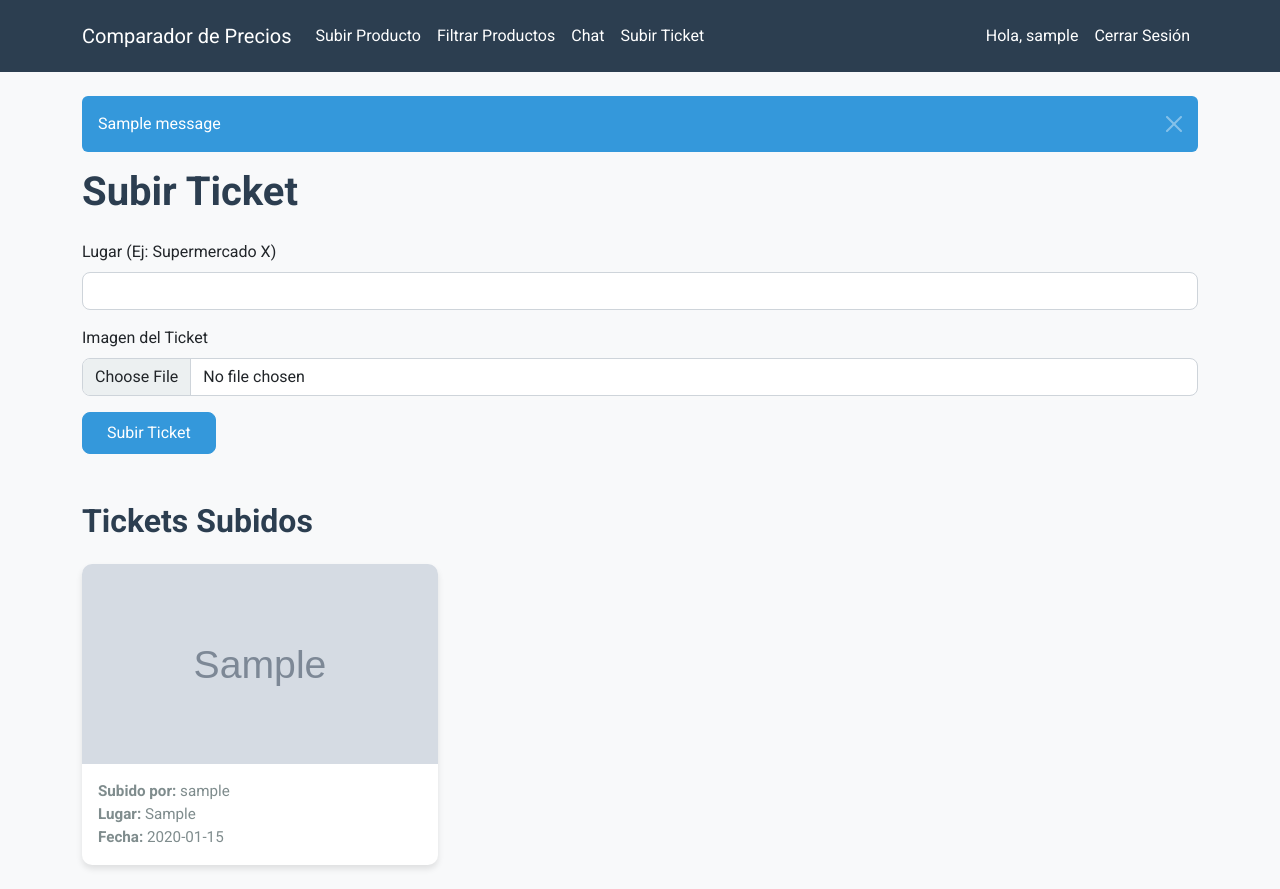
After one commit to NicolasBlancoDEV/app-comparador-precio-nueva, a Flask app: page /upload_ticket in a window 1280 px wide. The commit adds this page. Run offline with Flask 3, Linux system fonts and the light colour scheme; a user stored in the database is signed in; tables that the repository leaves empty hold one stand-in row (values such as "Sample post"); grey boxes marked "Sample" are stand-in pictures; one stand-in notice (Sample message) is shown; some libraries are stand-ins or nearby versions.

Commit message:
Ajustar zona horaria a Argentina y añadir sección para subir tickets

```diff
--- a/app.py
+++ b/app.py
@@ -1,19 +1,32 @@
 from flask import Flask, render_template, request, redirect, url_for, flash, send_from_directory, make_response
 import sqlite3
 import os
-from datetime import datetime
+from datetime import datetime, timedelta
 from werkzeug.security import generate_password_hash, check_password_hash
 from flask_login import LoginManager, UserMixin, login_user, login_required, logout_user, current_user
 import secrets
+import pytz
+import cloudinary
+import cloudinary.uploader
 
 app = Flask(__name__)
 app.config['SECRET_KEY'] = 'supersecretkey'
 DATABASE = '/opt/render/project/src/database.db'
 
+# Configurar Cloudinary
+cloudinary.config(
+    cloud_name=os.getenv('CLOUDINARY_CLOUD_NAME'),
+    api_key=os.getenv('CLOUDINARY_API_KEY'),
+    api_secret=os.getenv('CLOUDINARY_API_SECRET')
+)
+
 # Configurar Flask-Login
 login_manager = LoginManager()
 login_manager.init_app(app)
 login_manager.login_view = 'login'
+
+# Configurar la zona horaria de Argentina (UTC-3)
+argentina_tz = pytz.timezone('America/Argentina/Buenos_Aires')
 
 # Modelo de usuario para Flask-Login
 class User(UserMixin):
@@ -50,6 +63,19 @@ def get_db_connection():
         print(f"Error al conectar a la base de datos: {e}")
         raise e
 
+# Obtener la fecha actual en la zona horaria de Argentina
+def get_current_time():
+    return datetime.now(argentina_tz).strftime('%Y-%m-%d %H:%M:%S')
+
+# Convertir timestamp a la zona horaria de Argentina
+def to_argentina_time(timestamp):
+    try:
+        dt = datetime.strptime(timestamp, '%Y-%m-%d %H:%M:%S')
+        dt = argentina_tz.localize(dt)
+        return dt.strftime('%Y-%m-%d %H:%M:%S')
+    except ValueError:
+        return timestamp
+
 # Crear las tablas
 def init_db():
     try:
@@ -85,6 +111,15 @@ def init_db():
                 user_id INTEGER NOT NULL,
                 token TEXT NOT NULL,
                 expiry TEXT NOT NULL,
+                FOREIGN KEY (user_id) REFERENCES users(id)
+            )''')
+            # Tabla para tickets
+            c.execute('''CREATE TABLE IF NOT EXISTS tickets (
+                id INTEGER PRIMARY KEY AUTOINCREMENT,
+                user_id INTEGER NOT NULL,
+                image_url TEXT NOT NULL,
+                place TEXT NOT NULL,
+                upload_date TEXT NOT NULL,
                 FOREIGN KEY (user_id) REFERENCES users(id)
             )''')
             conn.commit()
@@ -141,7 +176,7 @@ def login():
     if request.method == 'POST':
         username = request.form['username']
         password = request.form['password']
-        remember = request.form.get('remember') == 'on'  # Checkbox para recordar
+        remember = request.form.get('remember') == 'on'
 
         try:
             with get_db_connection() as conn:
@@ -152,15 +187,11 @@ def login():
                     user_obj = User(user[0], user[1], user[3])
                     login_user(user_obj)
 
-                    # Crear respuesta
                     response = make_response(redirect(url_for('index')))
-
-                    # Si el usuario marcó "recordar", guardar en cookies
                     if remember:
-                        response.set_cookie('username', username, max_age=30*24*60*60)  # 30 días
-                        response.set_cookie('password_hash', user[2], max_age=30*24*60*60)  # Guardamos el hash, no la contraseña
+                        response.set_cookie('username', username, max_age=30*24*60*60)
+                        response.set_cookie('password_hash', user[2], max_age=30*24*60*60)
                     else:
-                        # Si no marcó "recordar", eliminar cookies
                         response.set_cookie('username', '', expires=0)
                         response.set_cookie('password_hash', '', expires=0)
 
@@ -181,7 +212,6 @@ def login():
 @login_required
 def logout():
     logout_user()
-    # Crear respuesta para eliminar cookies
     response = make_response(redirect(url_for('index')))
     response.set_cookie('username', '', expires=0)
     response.set_cookie('password_hash', '', expires=0)
@@ -196,6 +226,8 @@ def index():
             c = conn.cursor()
             c.execute('SELECT id, name, brand, price, place, upload_date FROM products ORDER BY upload_date DESC')
             products = c.fetchall()
+            # Convertir fechas a la zona horaria de Argentina
+            products = [(p[0], p[1], p[2], p[3], p[4], to_argentina_time(p[5])) for p in products]
     except sqlite3.Error as e:
         flash(f'Error al cargar productos: {e}')
         print(f"Error al cargar productos: {e}")
@@ -227,7 +259,7 @@ def upload():
             with get_db_connection() as conn:
                 c = conn.cursor()
                 c.execute('INSERT INTO products (name, brand, price, place, upload_date) VALUES (?, ?, ?, ?, ?)',
-                          (name, brand, price, place, datetime.now().strftime('%Y-%m-%d %H:%M:%S')))
+                          (name, brand, price, place, get_current_time()))
                 conn.commit()
             flash('Producto subido exitosamente!')
             print("Producto guardado en la base de datos")
@@ -255,6 +287,7 @@ def filter_products():
                           ORDER BY upload_date DESC'''
                 c.execute(query, (f'%{search_query}%', f'%{search_query}%', f'%{search_query}%'))
                 products = c.fetchall()
+                products = [(p[0], p[1], p[2], p[3], p[4], to_argentina_time(p[5])) for p in products]
         except sqlite3.Error as e:
             flash(f'Error al buscar productos: {e}')
             print(f"Error al buscar productos: {e}")
@@ -264,6 +297,7 @@ def filter_products():
                 c = conn.cursor()
                 c.execute('SELECT id, name, brand, price, place, upload_date FROM products ORDER BY upload_date DESC')
                 products = c.fetchall()
+                products = [(p[0], p[1], p[2], p[3], p[4], to_argentina_time(p[5])) for p in products]
         except sqlite3.Error as e:
             flash(f'Error al cargar productos: {e}')
             print(f"Error al cargar productos: {e}")
@@ -284,7 +318,7 @@ def chat():
             with get_db_connection() as conn:
                 c = conn.cursor()
                 c.execute('INSERT INTO chat_messages (user_id, message, timestamp) VALUES (?, ?, ?)',
-                          (current_user.id, message, datetime.now().strftime('%Y-%m-%d %H:%M:%S')))
+                          (current_user.id, message, get_current_time()))
                 conn.commit()
             flash('Mensaje enviado!')
             return redirect(url_for('chat'))
@@ -301,6 +335,7 @@ def chat():
                          JOIN users u ON cm.user_id = u.id
                          ORDER BY cm.timestamp DESC LIMIT 50''')
             messages = c.fetchall()
+            messages = [(m[0], m[1], to_argentina_time(m[2])) for m in messages]
     except sqlite3.Error as e:
         flash(f'Error al cargar los mensajes: {e}')
         print(f"Error al cargar los mensajes: {e}")
@@ -319,15 +354,12 @@ def forgot_password():
                 c.execute('SELECT id, username FROM users WHERE email = ?', (email,))
                 user = c.fetchone()
                 if user:
-                    # Generar un token de recuperación
                     token = secrets.token_urlsafe(32)
-                    expiry = (datetime.now() + timedelta(hours=1)).strftime('%Y-%m-%d %H:%M:%S')  # Token válido por 1 hora
+                    expiry = (datetime.now(argentina_tz) + timedelta(hours=1)).strftime('%Y-%m-%d %H:%M:%S')
                     c.execute('INSERT INTO password_reset_tokens (user_id, token, expiry) VALUES (?, ?, ?)',
                               (user[0], token, expiry))
                     conn.commit()
 
-                    # En un entorno real, enviarías un correo aquí con el enlace
-                    # Por ahora, mostramos el enlace directamente (para desarrollo)
                     reset_link = url_for('reset_password', token=token, _external=True)
                     flash(f'Enlace de recuperación (simulado): {reset_link}')
                 else:
@@ -352,8 +384,9 @@ def reset_password(token):
                 flash('El enlace de recuperación es inválido.')
                 return redirect(url_for('login'))
 
-            expiry = datetime.fromtimestamp(token_data[1])
-            if datetime.now() > expiry:
+            expiry = datetime.strptime(token_data[1], '%Y-%m-%d %H:%M:%S')
+            expiry = argentina_tz.localize(expiry)
+            if datetime.now(argentina_tz) > expiry:
                 flash('El enlace de recuperación ha expirado.')
                 c.execute('DELETE FROM password_reset_tokens WHERE token = ?', (token,))
                 conn.commit()
@@ -378,6 +411,55 @@ def reset_password(token):
         print(f"Error al procesar el restablecimiento: {e}")
         return redirect(url_for('login'))
 
+# Subir ticket
+@app.route('/upload_ticket', methods=['GET', 'POST'])
+@login_required
+def upload_ticket():
+    if request.method == 'POST':
+        place = request.form['place']
+        image = request.files['image']
+
+        if not (place and image):
+            flash('Por favor, completa todos los campos.')
+            return redirect(url_for('upload_ticket'))
+
+        try:
+            # Subir imagen a Cloudinary
+            upload_result = cloudinary.uploader.upload(image, folder="tickets")
+            image_url = upload_result['secure_url']
+        except Exception as e:
+            flash(f'Error al subir la imagen: {e}')
+            print(f"Error al subir la imagen: {e}")
+            return redirect(url_for('upload_ticket'))
+
+        try:
+            with get_db_connection() as conn:
+                c = conn.cursor()
+                c.execute('INSERT INTO tickets (user_id, image_url, place, upload_date) VALUES (?, ?, ?, ?)',
+                          (current_user.id, image_url, place, get_current_time()))
+                conn.commit()
+            flash('Ticket subido exitosamente!')
+            return redirect(url_for('upload_ticket'))
+        except sqlite3.Error as e:
+            flash(f'Error al guardar el ticket: {e}')
+            print(f"Error al guardar el ticket: {e}")
+            return redirect(url_for('upload_ticket'))
+
+    try:
+        with get_db_connection() as conn:
+            c = conn.cursor()
+            c.execute('''SELECT u.username, t.image_url, t.place, t.upload_date
+                         FROM tickets t
+                         JOIN users u ON t.user_id = u.id
+                         ORDER BY t.upload_date DESC''')
+            tickets = c.fetchall()
+            tickets = [(t[0], t[1], t[2], to_argentina_time(t[3])) for t in tickets]
+    except sqlite3.Error as e:
+        flash(f'Error al cargar los tickets: {e}')
+        print(f"Error al cargar los tickets: {e}")
+        tickets = []
+    return render_template('upload_ticket.html', tickets=tickets)
+
 # Inicializar la app
 with app.app_context():
     init_db()
--- a/requirements.txt
+++ b/requirements.txt
@@ -2,3 +2,5 @@ flask
 gunicorn
 Werkzeug
 Flask-Login
+pytz
+cloudinary
--- a/static/css/styles.css
+++ b/static/css/styles.css
@@ -10,7 +10,7 @@ h2, h3 {
     margin-bottom: 1.5rem;
 }
 
-/* Estilos para las tarjetas de productos */
+/* Estilos para las tarjetas de productos y tickets */
 .card {
     transition: transform 0.3s ease, box-shadow 0.3s ease;
     border: none;
@@ -23,6 +23,11 @@ h2, h3 {
 .card:hover {
     transform: translateY(-5px);
     box-shadow: 0 6px 12px rgba(0, 0, 0, 0.15);
+}
+
+.card-img-top {
+    height: 200px;
+    object-fit: cover;
 }
 
 .card-title {
@@ -95,6 +100,10 @@ h2, h3 {
         margin-bottom: 1.5rem;
     }
 
+    .card-img-top {
+        height: 150px;
+    }
+
     h2, h3 {
         font-size: 1.5rem;
     }
--- a/templates/base.html
+++ b/templates/base.html
@@ -6,6 +6,8 @@
     <title>Comparador de Precios</title>
     <!-- Usar Bootswatch Flatly -->
     <link href="https://cdn.jsdelivr.net/npm/bootswatch@5.3.2/dist/flatly/bootstrap.min.css" rel="stylesheet">
+    <!-- Google Fonts -->
+    <link href="https://fonts.googleapis.com/css2?family=Roboto:wght@400;700&display=swap" rel="stylesheet">
     <link rel="stylesheet" href="{{ url_for('static', filename='css/styles.css') }}">
     <!-- PWA Metadatos -->
     <link rel="manifest" href="{{ url_for('static', filename='manifest.json') }}">
@@ -13,7 +15,6 @@
     <meta name="apple-mobile-web-app-capable" content="yes">
     <meta name="apple-mobile-web-app-status-bar-style" content="black">
     <link rel="apple-touch-icon" href="{{ url_for('static', filename='icons/icon-192x192.png') }}">
-    <link href="https://fonts.googleapis.com/css2?family=Roboto:wght@400;700&display=swap" rel="stylesheet">
 </head>
 <body>
     <nav class="navbar navbar-expand-lg navbar-dark bg-primary">
@@ -27,6 +28,7 @@
                     <a class="nav-link" href="{{ url_for('upload') }}">Subir Producto</a>
                     <a class="nav-link" href="{{ url_for('filter_products') }}">Filtrar Productos</a>
                     <a class="nav-link" href="{{ url_for('chat') }}">Chat</a>
+                    <a class="nav-link" href="{{ url_for('upload_ticket') }}">Subir Ticket</a>
                 </div>
                 <div class="navbar-nav">
                     {% if current_user.is_authenticated %}
--- /dev/null
+++ b/templates/upload_ticket.html
@@ -0,0 +1,45 @@
+{% extends 'base.html' %}
+
+{% block content %}
+<h2>Subir Ticket</h2>
+
+{% if current_user.is_authenticated %}
+    <!-- Formulario para subir ticket -->
+    <form method="POST" enctype="multipart/form-data" class="mt-4">
+        <div class="mb-3">
+            <label for="place" class="form-label">Lugar (Ej: Supermercado X)</label>
+            <input type="text" class="form-control" id="place" name="place" required>
+        </div>
+        <div class="mb-3">
+            <label for="image" class="form-label">Imagen del Ticket</label>
+            <input type="file" class="form-control" id="image" name="image" accept="image/*" required>
+        </div>
+        <button type="submit" class="btn btn-primary">Subir Ticket</button>
+    </form>
+{% else %}
+    <p>Por favor, <a href="{{ url_for('login') }}">inicia sesión</a> para subir un ticket.</p>
+{% endif %}
+
+<!-- Mostrar tickets -->
+{% if tickets %}
+    <h3 class="mt-5">Tickets Subidos</h3>
+    <div class="row">
+        {% for ticket in tickets %}
+            <div class="col-md-4 mb-4">
+                <div class="card">
+                    <img src="{{ ticket[1] }}" class="card-img-top" alt="Ticket">
+                    <div class="card-body">
+                        <p class="card-text">
+                            <strong>Subido por:</strong> {{ ticket[0] }}<br>
+                            <strong>Lugar:</strong> {{ ticket[2] }}<br>
+                            <strong>Fecha:</strong> {{ ticket[3] }}
+                        </p>
+                    </div>
+                </div>
+            </div>
+        {% endfor %}
+    </div>
+{% else %}
+    <p class="mt-5">No hay tickets aún. ¡Sé el primero en subir uno!</p>
+{% endif %}
+{% endblock %}
```
